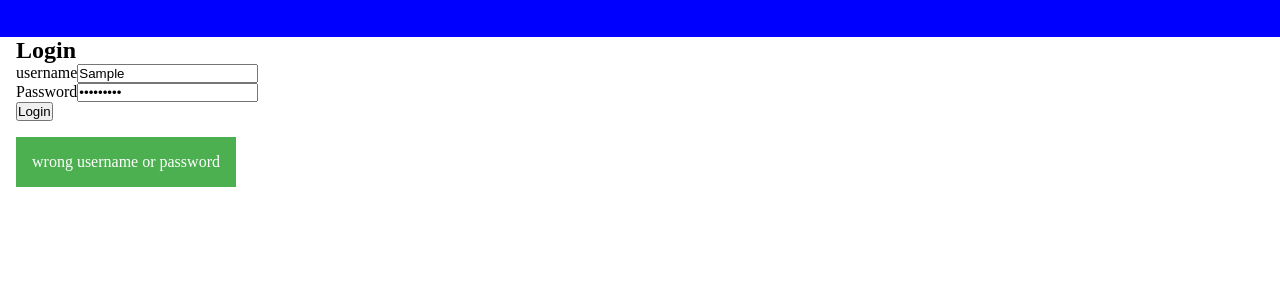
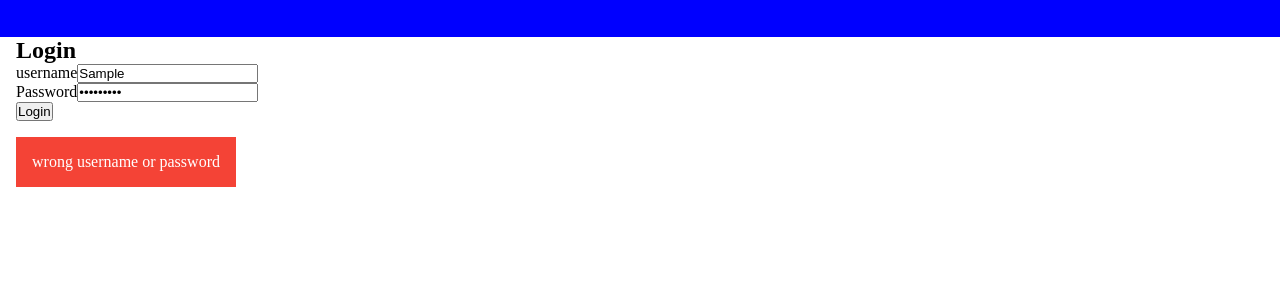
Before and after one commit to demiantav/bloglist-frontend, a React (Vite) app: page / in a window 1280 px wide. Both pictures are taken after typing "Sample", "Sample123" into the empty fields and a click on the button "Login". Shown: the top 300 px of the page. Built offline with nearby package versions, Linux system fonts and the light colour scheme; no server answers.

Commit message:
Change notification styles based on login status

```diff
--- a/src/App.jsx
+++ b/src/App.jsx
@@ -12,6 +12,7 @@ const App = () => {
   const [user, setUser] = useState(null);
   const [userName, setUserName] = useState('');
   const [password, setPassword] = useState('');
+  const [statusNotification, setStatusNotification] = useState('');
 
   const dispatch = useDispatch();
 
@@ -31,9 +32,11 @@ const App = () => {
       dispatch(setNotification(`${user.name} is online`));
       setUserName('');
       setPassword('');
+      setStatusNotification('success');
     } catch (error) {
       console.log(error);
       dispatch(setNotification('wrong username or password'));
+      setStatusNotification('error');
     }
   };
 
@@ -64,6 +67,7 @@ const App = () => {
             setPassword={setPassword}
             userName={userName}
             password={password}
+            statusNotification={statusNotification}
           />
         ) : (
           <FormBlog blogs={blogs} setBlogs={setBlogs} user={user} />
--- a/src/components/LoginForm.jsx
+++ b/src/components/LoginForm.jsx
@@ -6,8 +6,7 @@ const LoginForm = ({
   setPassword,
   userName,
   password,
-  message,
-  setMessage,
+  statusNotification,
 }) => {
   return (
     <>
@@ -39,7 +38,7 @@ const LoginForm = ({
 
         <button type="submit">Login</button>
       </form>
-      <Notification message={message} setMessage={setMessage} />
+      <Notification statusNotification={statusNotification} />
     </>
   );
 };
--- a/src/components/Notification.jsx
+++ b/src/components/Notification.jsx
@@ -2,19 +2,8 @@ import React, { useEffect } from 'react';
 import { useSelector } from 'react-redux';
 import style from '../components/Notification.module.css';
 
-const Notification = () => {
+const Notification = ({ statusNotification }) => {
   const messageState = useSelector((state) => state.notification);
-
-  // useEffect(() => {
-  //   if (message) {
-  //     const timer = setTimeout(() => {
-  //       setMessage(null);
-  //     }, 5000);
-
-  //     // Limpiar el temporizador cuando el componente se desmonte o el mensaje cambie
-  //     return () => clearTimeout(timer);
-  //   }
-  // }, [message, setMessage]);
 
   if (messageState === null) {
     return null;
@@ -22,7 +11,15 @@ const Notification = () => {
 
   // const isError = message.includes('wrong');
 
-  return <div className={style.success}>{messageState}</div>;
+  return (
+    <div
+      className={`${style.notification} ${
+        statusNotification === 'error' ? style.error : style.success
+      }`}
+    >
+      {messageState}
+    </div>
+  );
 };
 
 export default Notification;
--- a/src/components/Notification.module.css
+++ b/src/components/Notification.module.css
@@ -1,7 +1,14 @@
-.success {
-  background-color: #4caf50;
+.notification {
   color: white;
   width: fit-content;
   margin-block-start: 1rem;
   padding: 1rem;
 }
+
+.success {
+  background-color: #4caf50;
+}
+
+.error {
+  background-color: #f44336;
+}
```
